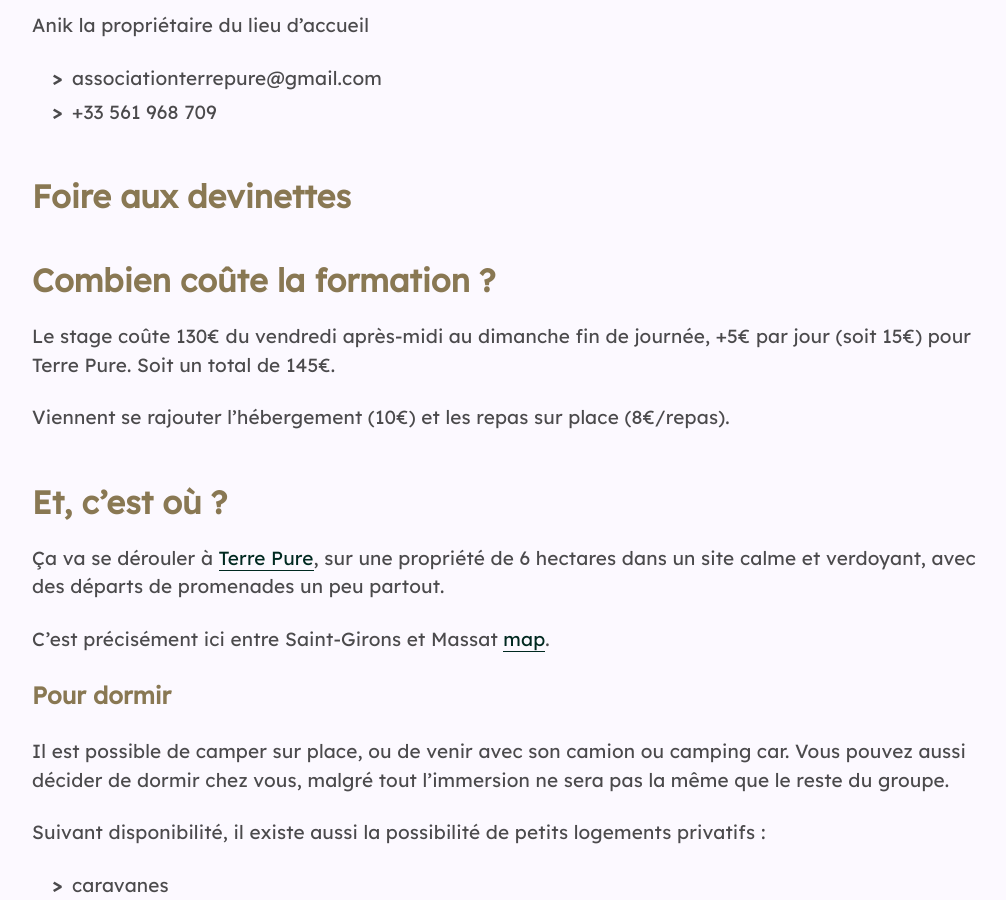
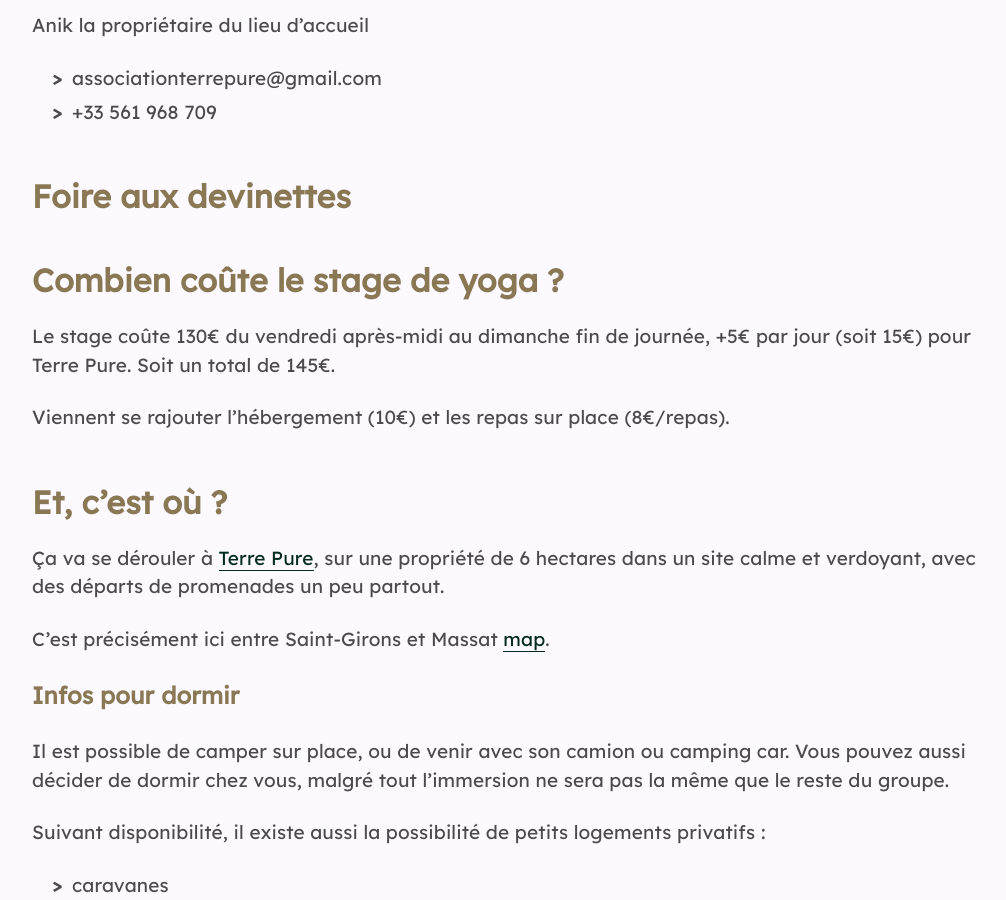
Before and after one commit to pntbr/la-luz, a Jekyll site: the page built from index.md, in a window 1280 px wide and 900 px high, scrolled down 1291 px. Shown: the whole window, without its empty margins (128-1134 px from the left). Built offline with Jekyll 4.4.1, drawn with Linux system fonts in a browser that asks for light colours; nearby versions of some CDN libraries.

Commit message:
Update faq.md

```diff
--- a/_includes/faq.md
+++ b/_includes/faq.md
@@ -1,4 +1,4 @@
-## Combien coûte la formation ?
+## Combien coûte le stage de yoga ?
 Le stage coûte 130€ du vendredi après-midi au dimanche fin de journée, +5€ par jour (soit 15€) pour Terre Pure.
 Soit un total de 145€.
 
@@ -9,7 +9,7 @@ Viennent se rajouter l'hébergement (10€) et les repas sur place (8€/repas).
 
 C'est précisément ici entre Saint-Girons et Massat [map](https://goo.gl/maps/KrBqzNXAtZcAgnZ99).
 
-### Pour dormir
+### Infos pour dormir
 Il est possible de camper sur place, ou de venir avec son camion ou camping car. Vous pouvez aussi décider de dormir chez vous, malgré tout l'immersion ne sera pas la même que le reste du groupe.
 
 Suivant disponibilité, il existe aussi la possibilité de petits logements privatifs :
```
